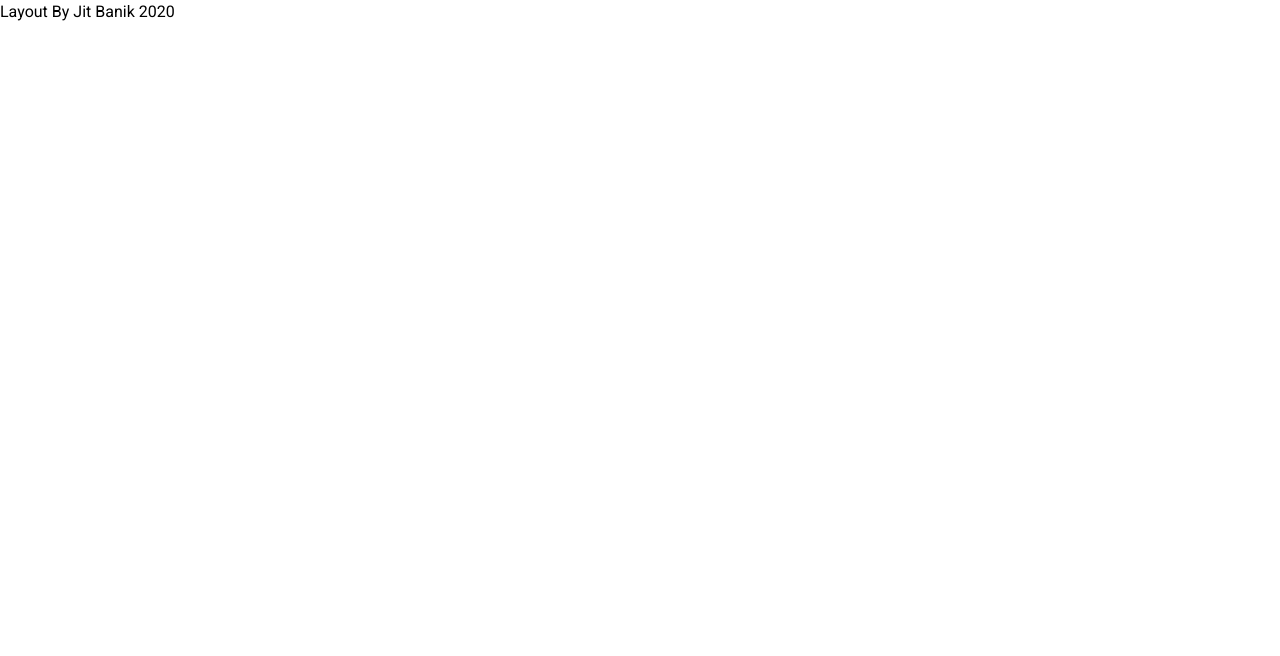
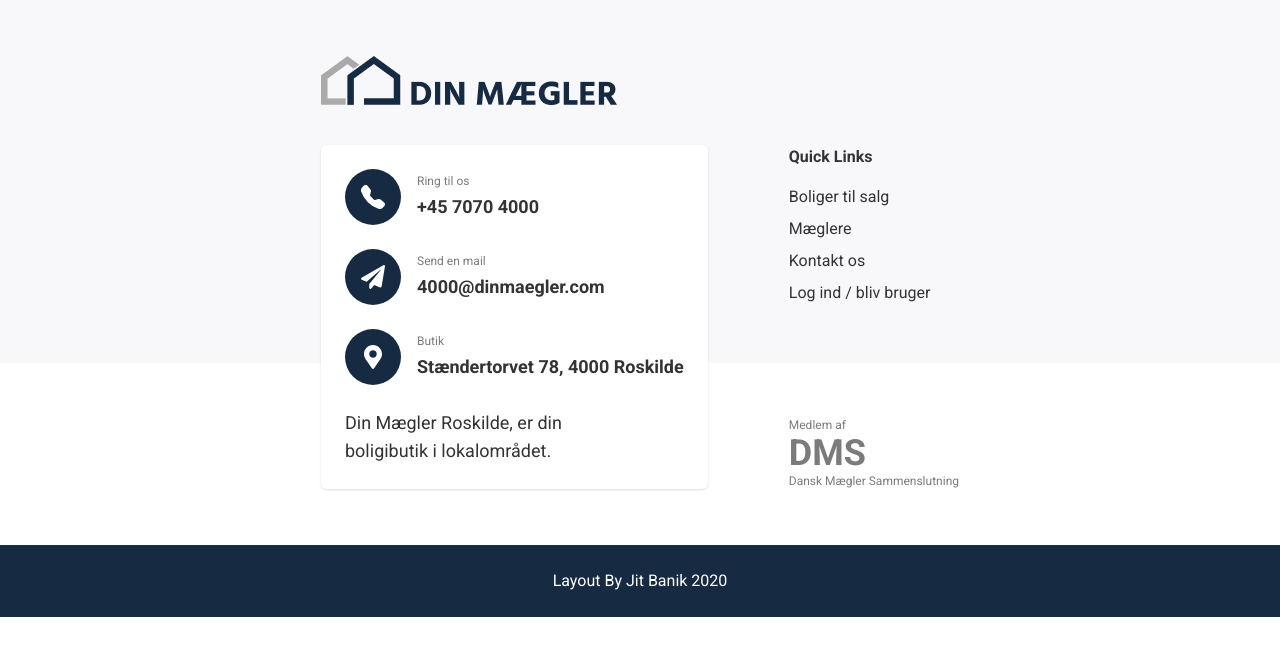
Before and after one commit to Howtoad/real-estate, a React (Create React App) app: page / in a window 1280 px wide. Shown: the top 656 px of the page. Built offline with nearby package versions, Linux system fonts and the light colour scheme.

Commit message:
implement footer

```diff
--- a/src/components/Footer.jsx
+++ b/src/components/Footer.jsx
@@ -1,11 +1,76 @@
 import React from "react";
+import { Link } from "react-router-dom";
+import IconInformation from "./IconInformation";
+import { FaPaperPlane, FaMapMarkerAlt } from "react-icons/fa";
+import { BsFillTelephoneFill } from "react-icons/bs";
 
 function Footer() {
   return (
-    <footer>
-      <img src="" alt="" />
-      <div></div>
-      <p>Layout By Jit Banik 2020</p>
+    <footer className="w-full">
+      <div className="grid grid-cols-1 grid-rows-1 text-paragraph">
+        <div className="h-full col-span-full row-span-full">
+          <div className="bg-background h-2/3"></div>
+          <div className="h-1/3"></div>
+        </div>
+        <div className="h-full col-span-full row-span-full w-full max-w-[750px] m-auto p-14 md:py-14">
+          <img
+            className="pb-10"
+            src="./images/real-estate/logo.png"
+            alt="Din Mægler logo"
+            title="Din Mægler logo"
+          />
+          <div className="flex flex-col justify-between gap-10 md:flex-row md:gap-0">
+            <div className="flex flex-col gap-6 p-6 bg-white rounded-md shadow">
+              <IconInformation
+                icon={<BsFillTelephoneFill />}
+                title="Ring til os"
+                text="+45 7070 4000"
+              />
+              <IconInformation
+                icon={<FaPaperPlane />}
+                title="Send en mail"
+                text="4000@dinmaegler.com"
+              />
+              <IconInformation
+                icon={<FaMapMarkerAlt />}
+                title="Butik"
+                text="Stændertorvet 78, 4000 Roskilde"
+              />
+              <p className="w-56 text-lg">
+                Din Mægler Roskilde, er din boligibutik i lokalområdet.
+              </p>
+            </div>
+            <div className="flex flex-col justify-between gap-10 md:gap-0">
+              <div className="flex flex-col gap-4">
+                <h3 className="font-semibold">Quick Links</h3>
+                <ul className="flex flex-col gap-2">
+                  <li>
+                    <Link to="/">Boliger til salg</Link>
+                  </li>
+                  <li>
+                    <Link to="/">Mæglere</Link>
+                  </li>
+                  <li>
+                    <Link to="/">Kontakt os</Link>
+                  </li>
+                  <li>
+                    <Link to="/">Log ind / bliv bruger</Link>
+                  </li>
+                </ul>
+              </div>
+              <div className="text-xs text-paragraph_2">
+                <p>Medlem af</p>
+                <p className="text-4xl font-bold">DMS</p>
+                <p>Dansk Mægler Sammenslutning</p>
+              </div>
+            </div>
+          </div>
+        </div>
+      </div>
+
+      <p className="p-6 text-center text-white bg-primary">
+        Layout By Jit Banik 2020
+      </p>
     </footer>
   );
 }
--- /dev/null
+++ b/src/components/IconInformation.jsx
@@ -0,0 +1,17 @@
+import React from "react";
+
+function IconInformation({ icon, title, text }) {
+  return (
+    <div className="flex gap-4">
+      <div className="flex items-center justify-center text-2xl text-white rounded-full w-14 h-14 bg-primary">
+        {icon}
+      </div>
+      <div className="flex flex-col justify-center gap-1">
+        <h3 className="text-xs text-paragraph_2">{title}</h3>
+        <p className="font-semibold md:text-lg ">{text}</p>
+      </div>
+    </div>
+  );
+}
+
+export default IconInformation;
```
